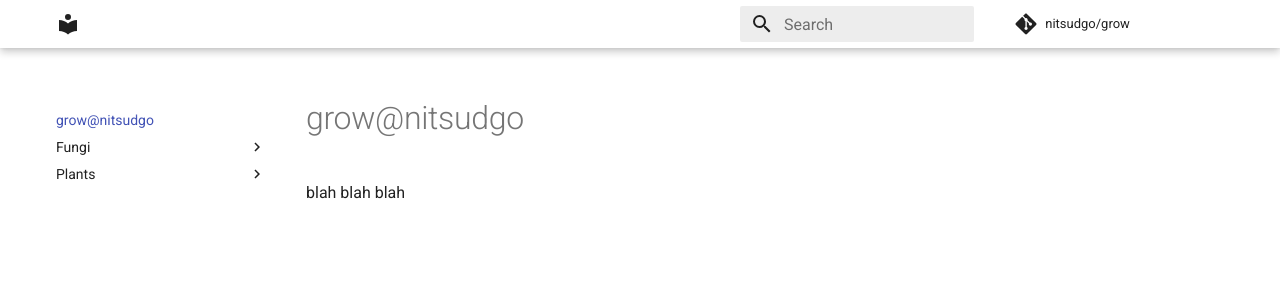
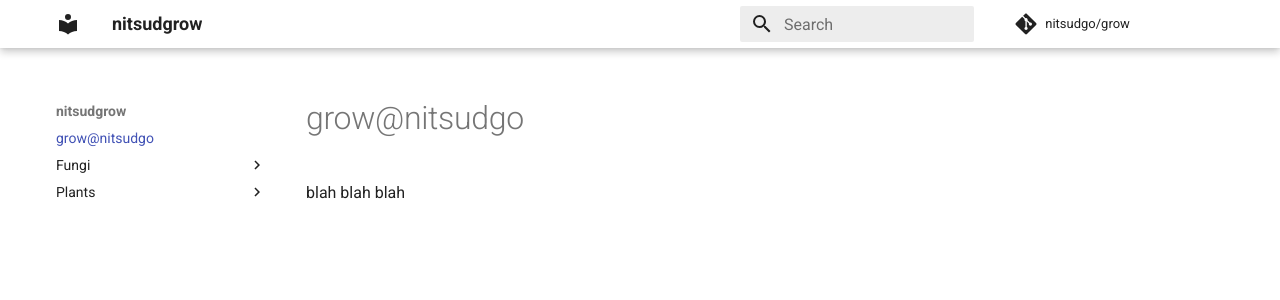
Before and after one commit to nitsudgo/grow, an MkDocs documentation site: the page built from docs/index.md, in a window 1280 px wide. Shown: the top 300 px of the page. Built offline with MkDocs 1.6.1 and Material for MkDocs 9.7.7, drawn with Linux system fonts in a browser that asks for light colours; comment, search, counter and statistics services are not loaded.

Commit message:
Update title and logo

```diff
--- a/mkdocs.yml
+++ b/mkdocs.yml
@@ -1,4 +1,4 @@
-site_name: ""
+site_name: nitsudgrow
 
 repo_url: https://github.com/nitsudgo/grow
 repo_name: nitsudgo/grow
@@ -6,6 +6,8 @@ repo_name: nitsudgo/grow
 theme:
     name: 'material'
     custom_dir: overrides
+    icon:
+        logo: material/leaflet
     palette:
         primary: white
 
```
